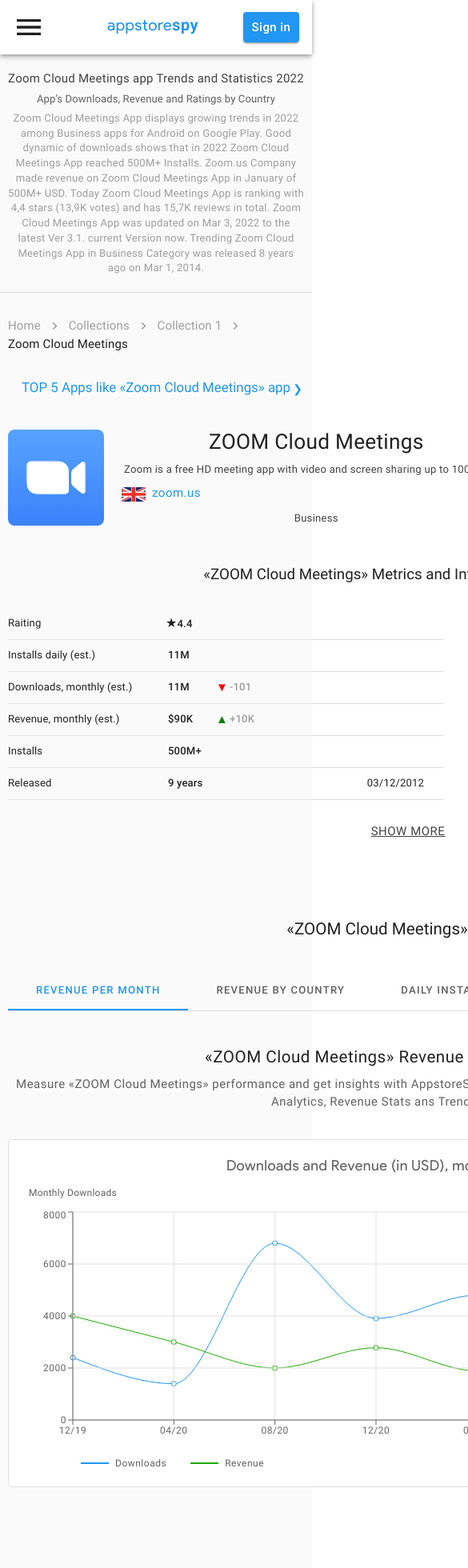
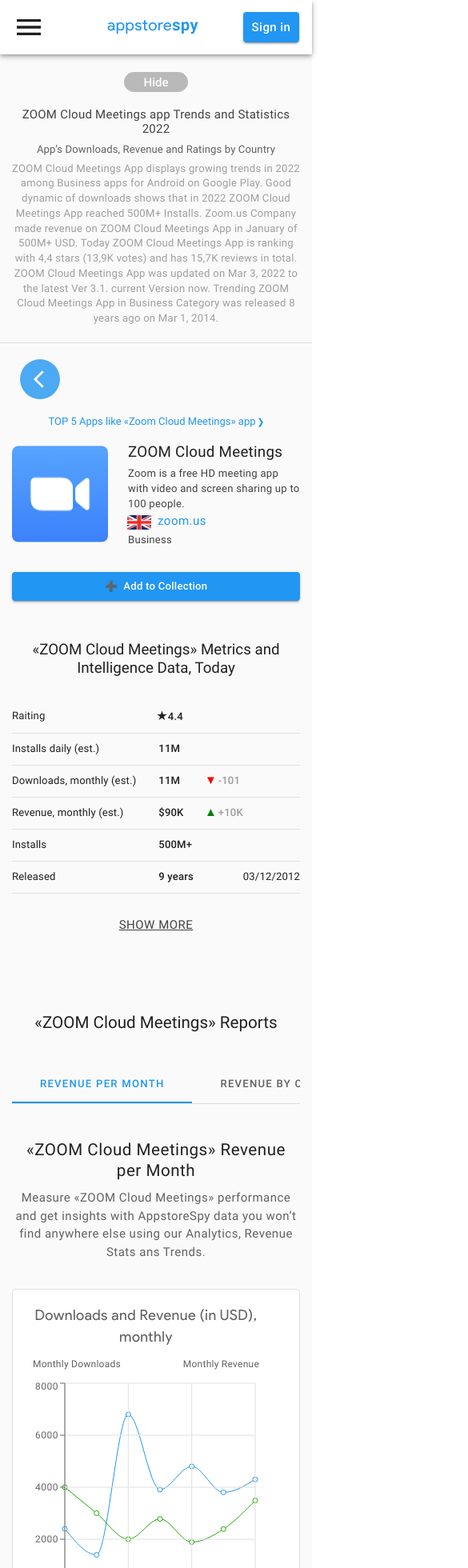
Before and after one commit to drimstor/as-pages-front, a React (Create React App) app: page /app-page in a window 390 px wide. Shown: the top 1960 px of the page at 80% size, 585 px wide, since content can reach past the window. Built offline with nearby package versions, Linux system fonts and the light colour scheme.

Commit message:
Add files via upload

```diff
--- a/src/components/AppInfo.jsx
+++ b/src/components/AppInfo.jsx
@@ -19,6 +19,7 @@ function AppInfo({ logo, flag, title, link, category, description }) {
   return (
     <div className="app-info">
       <div className="app-info__title">
+        <div className="app-info__container">
           <img src={logo} alt="app-logo" />
           <div className="app-info__text">
             <h2>{title}</h2>
@@ -27,6 +28,7 @@ function AppInfo({ logo, flag, title, link, category, description }) {
               <img src={flag} alt="country-flag" /> <a href={link}>{link}</a>
             </div>
             <p>{category}</p>
+          </div>
         </div>
         <Button variant="contained">➕  Add to Collection</Button>
       </div>
--- /dev/null
+++ b/src/components/AppNotification.jsx
@@ -0,0 +1,29 @@
+import React from 'react';
+
+function AppNotification({ title }) {
+  const notification = React.useRef(null);
+  function hideNotification() {
+    notification.current.style.marginTop = `-${notification.current.clientHeight - 65}px`;
+  }
+  return (
+    <div className="wrapper">
+      <div className="app-page__notification" ref={notification}>
+        <a href="#top" onClick={hideNotification}>
+          Hide
+        </a>
+        <h4>{title} app Trends and Statistics 2022</h4>
+        <span>App’s Downloads, Revenue and Ratings by Сountry</span>
+        <p>
+          {title} App displays growing trends in 2022 among Business apps for Android on Google
+          Play. Good dynamic of downloads shows that in 2022 {title} App reached 500M+ Installs.
+          Zoom.us Company made revenue on {title} App in January of 500M+ USD. Today {title} App is
+          ranking with 4,4 stars (13,9K votes) and has 15,7K reviews in total. {title} App was
+          updated on Mar 3, 2022 to the latest Ver 3.1. current Version now. Trending {title} App in
+          Business Category was released 8 years ago on Mar 1, 2014.
+        </p>
+      </div>
+    </div>
+  );
+}
+
+export default AppNotification;
--- a/src/components/AppReports.jsx
+++ b/src/components/AppReports.jsx
@@ -13,7 +13,6 @@ import {
 } from 'recharts';
 
 const chartColorsRevenue = ['#2196F3', '#1FAA00'];
-
 const data = [
   {
     name: '12/19',
@@ -95,10 +94,15 @@ function AppReports({ title }) {
     <div className="app-info">
       <div className="app-info__stats">
         <h3>«{title}» Reports</h3>
-
+        {/* ---------------------------- */}
         <Box sx={{ width: '100%' }}>
           <Box sx={{ borderBottom: 1, borderColor: 'divider' }}>
-            <Tabs value={value} onChange={handleChange} aria-label="basic tabs example">
+            <Tabs
+              value={value}
+              variant="scrollable"
+              // scrollButtons={false}
+              onChange={handleChange}
+              aria-label="basic tabs example">
               <Tab label="Revenue per month" {...a11yProps(0)} />
               <Tab label="revenue by country" {...a11yProps(1)} />
               <Tab label="daily installs" {...a11yProps(2)} />
@@ -116,21 +120,12 @@ function AppReports({ title }) {
                 <p>Monthly Downloads</p> <p>Monthly Revenue</p>
               </div>
               <ResponsiveContainer width="100%" height={300}>
-                <LineChart
-                  width={500}
-                  height={300}
-                  data={data}
-                  margin={{
-                    top: 5,
-                    right: 30,
-                    left: 20,
-                    bottom: 5,
-                  }}>
+                <LineChart data={data}>
                   <Line
                     type="monotone"
                     dataKey="Downloads"
                     stroke={chartColorsRevenue[0]}
-                    activeDot={{ r: 8 }}
+                    activeDot={{ r: 6 }}
                   />
                   <Line type="monotone" dataKey="Revenue" stroke={chartColorsRevenue[1]} />
                   <CartesianGrid stroke="#E0E0E0" strokeDasharray="0" />
@@ -139,6 +134,7 @@ function AppReports({ title }) {
                   <Tooltip />
                 </LineChart>
               </ResponsiveContainer>
+              {/* ---------------------------- */}
               <div className="app-info__chart--bottom">
                 <div className="app-info__chart--item">
                   <span style={{ background: `${chartColorsRevenue[0]}` }}></span> <p>Downloads</p>
@@ -161,22 +157,8 @@ function AppReports({ title }) {
                 <p>Monthly Downloads</p> <p>Monthly Revenue</p>
               </div>
               <ResponsiveContainer width="100%" height={300}>
-                <LineChart
-                  width={500}
-                  height={300}
-                  data={data}
-                  margin={{
-                    top: 5,
-                    right: 30,
-                    left: 20,
-                    bottom: 5,
-                  }}>
-                  <Line
-                    type="monotone"
-                    dataKey="Downloads"
-                    stroke={chartColorsRevenue[0]}
-                    activeDot={{ r: 8 }}
-                  />
+                <LineChart data={data}>
+                  <Line type="monotone" dataKey="Downloads" stroke={chartColorsRevenue[0]} />
                   <Line type="monotone" dataKey="Revenue" stroke={chartColorsRevenue[1]} />
                   <CartesianGrid stroke="#E0E0E0" strokeDasharray="0" />
                   <XAxis dataKey="name" />
@@ -184,6 +166,7 @@ function AppReports({ title }) {
                   <Tooltip />
                 </LineChart>
               </ResponsiveContainer>
+              {/* ---------------------------- */}
               <div className="app-info__chart--bottom">
                 <div className="app-info__chart--item">
                   <span style={{ background: `${chartColorsRevenue[0]}` }}></span> <p>Downloads</p>
@@ -206,22 +189,8 @@ function AppReports({ title }) {
                 <p>Monthly Downloads</p> <p>Monthly Revenue</p>
               </div>
               <ResponsiveContainer width="100%" height={300}>
-                <LineChart
-                  width={500}
-                  height={300}
-                  data={data}
-                  margin={{
-                    top: 5,
-                    right: 30,
-                    left: 20,
-                    bottom: 5,
-                  }}>
-                  <Line
-                    type="monotone"
-                    dataKey="Downloads"
-                    stroke={chartColorsRevenue[0]}
-                    activeDot={{ r: 8 }}
-                  />
+                <LineChart data={data}>
+                  <Line type="monotone" dataKey="Downloads" stroke={chartColorsRevenue[0]} />
                   <Line type="monotone" dataKey="Revenue" stroke={chartColorsRevenue[1]} />
                   <CartesianGrid stroke="#E0E0E0" strokeDasharray="0" />
                   <XAxis dataKey="name" />
@@ -229,6 +198,7 @@ function AppReports({ title }) {
                   <Tooltip />
                 </LineChart>
               </ResponsiveContainer>
+              {/* ---------------------------- */}
               <div className="app-info__chart--bottom">
                 <div className="app-info__chart--item">
                   <span style={{ background: `${chartColorsRevenue[0]}` }}></span> <p>Downloads</p>
--- a/src/pages/AppPage.jsx
+++ b/src/pages/AppPage.jsx
@@ -1,8 +1,9 @@
 import React from 'react';
-import { AppInfo, AppMarketing, AppReports, AppRankings } from '../components';
+import { AppInfo, AppMarketing, AppReports, AppRankings, AppNotification } from '../components';
+import { ModalContext } from '../contexts';
 
-import { Breadcrumbs, Link, Typography, Divider } from '@mui/material';
-import { NavigateNext, AutoGraph } from '@mui/icons-material';
+import { Breadcrumbs, Link, Typography, Divider, IconButton } from '@mui/material';
+import { NavigateNext, AutoGraph, ArrowBackIos } from '@mui/icons-material';
 
 import AnchorLink from 'react-anchor-link-smooth-scroll';
 
@@ -19,6 +20,7 @@ function myFunction() {
   let scrolled = (winScroll / height) * 100;
   const heightBar = document.querySelector('.app-page__nav--progress-bar');
   heightBar.style.height = scrolled + '%';
+
   const ul = heightBar.closest('ul').querySelectorAll('li');
   function clearLiActive() {
     ul.forEach((element) => element.classList.remove('--active'));
@@ -53,34 +55,30 @@ function AppPage() {
       Zoom Cloud Meetings
     </Typography>,
   ];
+
+  const { matches769 } = React.useContext(ModalContext);
+
   return (
     <div className="app-page">
-      <div className="wrapper">
-        <div className="app-page__notification">
-          <h4>Zoom Cloud Meetings app Trends and Statistics 2022</h4>
-          <span>App’s Downloads, Revenue and Ratings by Сountry</span>
-          <p>
-            Zoom Cloud Meetings App displays growing trends in 2022 among Business apps for Android
-            on Google Play. Good dynamic of downloads shows that in 2022 Zoom Cloud Meetings App
-            reached 500M+ Installs. Zoom.us Company made revenue on Zoom Cloud Meetings App in
-            January of 500M+ USD. Today Zoom Cloud Meetings App is ranking with 4,4 stars (13,9K
-            votes) and has 15,7K reviews in total. Zoom Cloud Meetings App was updated on Mar 3,
-            2022 to the latest Ver 3.1. current Version now. Trending Zoom Cloud Meetings App in
-            Business Category was released 8 years ago on Mar 1, 2014.
-          </p>
-        </div>
-      </div>
+      {/* ---------------------------- */}
+      <AppNotification title={'ZOOM Cloud Meetings'} />
       {/* ---------------------------- */}
       <Divider />
       {/* ---------------------------- */}
       <div className="wrapper">
-        <Breadcrumbs separator={<NavigateNext fontSize="small" />} aria-label="breadcrumb">
-          {breadcrumbs}
-        </Breadcrumbs>
+        {matches769 ? (
+          <Breadcrumbs separator={<NavigateNext fontSize="small" />} aria-label="breadcrumb">
+            {breadcrumbs}
+          </Breadcrumbs>
+        ) : (
+          <div className="app-page__back">
+            <IconButton aria-label="back">
+              <ArrowBackIos />
+            </IconButton>
+          </div>
+        )}
         {/* ---------------------------- */}
         <span className="app-page__reward">TOP 5 Apps like «Zoom Cloud Meetings» app</span>
-        {/* ---------------------------- */}
-
         {/* ---------------------------- */}
         <div className="flex-wrapper">
           <div className="anchor" id="app-info"></div>
--- a/src/scss/App.scss
+++ b/src/scss/App.scss
@@ -43,6 +43,6 @@ a {
     @include text(15px, 18px);
   }
   .wrapper {
-    width: calc(100vw - 20px);
+    width: calc(100vw - 30px);
   }
 }
--- a/src/scss/pages/_appPage.scss
+++ b/src/scss/pages/_appPage.scss
@@ -1,6 +1,23 @@
 .app-page {
   background: #d1d1d11e;
   position: relative;
+  &__back {
+    margin: 10px;
+    margin-top: 20px;
+    margin-bottom: 15px;
+    @include size(50px, 50px);
+    background: $blue;
+    border-radius: 50%;
+    display: flex;
+    align-items: center;
+    justify-content: center;
+    opacity: 0.8;
+    svg {
+      padding-left: 10px;
+      font-size: 36px;
+      color: #ffffff;
+    }
+  }
   &__nav-wrapper {
     margin-left: auto;
   }
@@ -86,7 +103,7 @@
           padding-right: 0;
           margin-left: -25px;
           position: relative;
-          right: -35px;
+          right: -35px;;
         }
         tr td.MuiTableCell-root:nth-child(7) {
           padding-left: 0;
@@ -110,8 +127,12 @@
         th.MuiTableCell-root:nth-child(6),
         tr td.MuiTableCell-root:nth-child(6) {
           padding-right: 12px;
+          padding-left: 0;
         }
-
+        th.MuiTableCell-root:nth-child(5),
+        tr td.MuiTableCell-root:nth-child(5) {
+          padding-right: 0px;
+        }
         th.MuiTableCell-root:nth-child(1) {
           width: 50px;
           max-width: 50px;
@@ -219,6 +240,9 @@
   }
   &__notification {
     padding: 90px 0 20px;
+    a {
+      display: none;
+    }
     h4 {
       @include text(1rem, 1.1875rem);
       font-weight: 400;
@@ -385,15 +409,18 @@
         margin-bottom: 10px;
       }
     }
-    &__title {
+    &__container {
       display: flex;
       gap: 25px;
+    }
+    &__title {
       button.MuiButton-root {
         height: 36px;
         @extend %MiniText;
         color: white;
         position: absolute;
         right: 0;
+        top: 0;
       }
     }
     &__text {
@@ -483,3 +510,125 @@
     }
   }
 }
+
+@media screen and (max-width: 1280px) {
+  .app-page {
+    &__nav-wrapper {
+      display: none;
+    }
+    &__wrapper {
+      width: 100%;
+    }
+    .app-info__title {
+      > img {
+        @include size(120px, 120px);
+      }
+      button.MuiButton-root {
+        position: relative;
+        margin-top: 30px;
+        width: 30%;
+      }
+    }
+  }
+}
+
+@media screen and (max-width: 1023px) {
+  .app-page .app-info__chart--bottom {
+    display: grid;
+    grid-template-columns: 129px 129px;
+    padding-left: 0px;
+    width: 250px;
+    margin: 0 auto;
+    margin-top: 15px;
+  }
+  .app-page__marketing p {
+    width: 100%;
+  }
+  thead.MuiTableHead-root tr th.MuiTableCell-root:nth-child(6) {
+    text-align: center;
+  }
+}
+
+@media screen and (max-width: 770px) {
+  .app-info__stats {
+    .MuiBox-root {
+      width: 100%;
+    }
+  }
+  .app-page .app-info__title button.MuiButton-root {
+    width: 100%;
+  }
+  .app-page__reward {
+    margin-bottom: 10px;
+  }
+}
+@media screen and (max-width: 425px) {
+  .app-info__text {
+    * {
+      text-align: left;
+    }
+  }
+  .app-page .app-info__text {
+    gap: 3px;
+  }
+  .app-page .app-info__text h2 {
+    font-size: 1.25rem;
+  }
+  .app-page .app-info__country {
+    margin-left: 2px;
+  }
+  .app-page__notification {
+    transition: all 0.3s;
+    position: relative;
+    top: 0;
+    a {
+      display: inline-block;
+      @include size(80px, 25px);
+      color: #ffffff;
+      padding-top: 4px;
+      background: $disabled;
+      border-radius: 25px;
+      opacity: 0.7;
+      margin-bottom: 20px;
+    }
+  }
+  .app-page__reward {
+    margin-left: -10px;
+    // display: none;
+    font-size: 13px;
+    &::after {
+      font-size: 11px;
+      bottom: -1px;
+      right: -11px;
+    }
+  }
+  .app-page__prompt {
+    flex-direction: column;
+    align-items: center;
+  }
+  .app-page__rankings button.MuiButton-root.MuiButton-outlined.app-page__rankings--btn,
+  .app-page__paragraphs--span {
+    left: auto;
+  }
+  .app-page .app-info__metrics table.MuiTable-root td.MuiTableCell-root:last-child {
+    padding-right: 0;
+  }
+  .app-page .app-info__metrics table.MuiTable-root td.MuiTableCell-root:nth-child(4) {
+    width: 10px;
+  }
+}
+
+@media screen and (max-width: 376px) {
+  .app-page {
+    .app-info__title .app-info__container{
+      align-items: center;
+      gap: 20px;
+      > img {
+        @include size(100px, 100px);
+      }
+    }
+  }
+  .app-page .app-info__chart{
+    padding-right: 20px;
+  }
+}
```
Also changed, not shown: src/components/AppMarketing.jsx (+3 -4 lines), src/components/AppRankings.jsx (+13 -30 lines), src/components/index.js (+7 -4 lines). Lines whose indentation alone changed are shown as unchanged.
